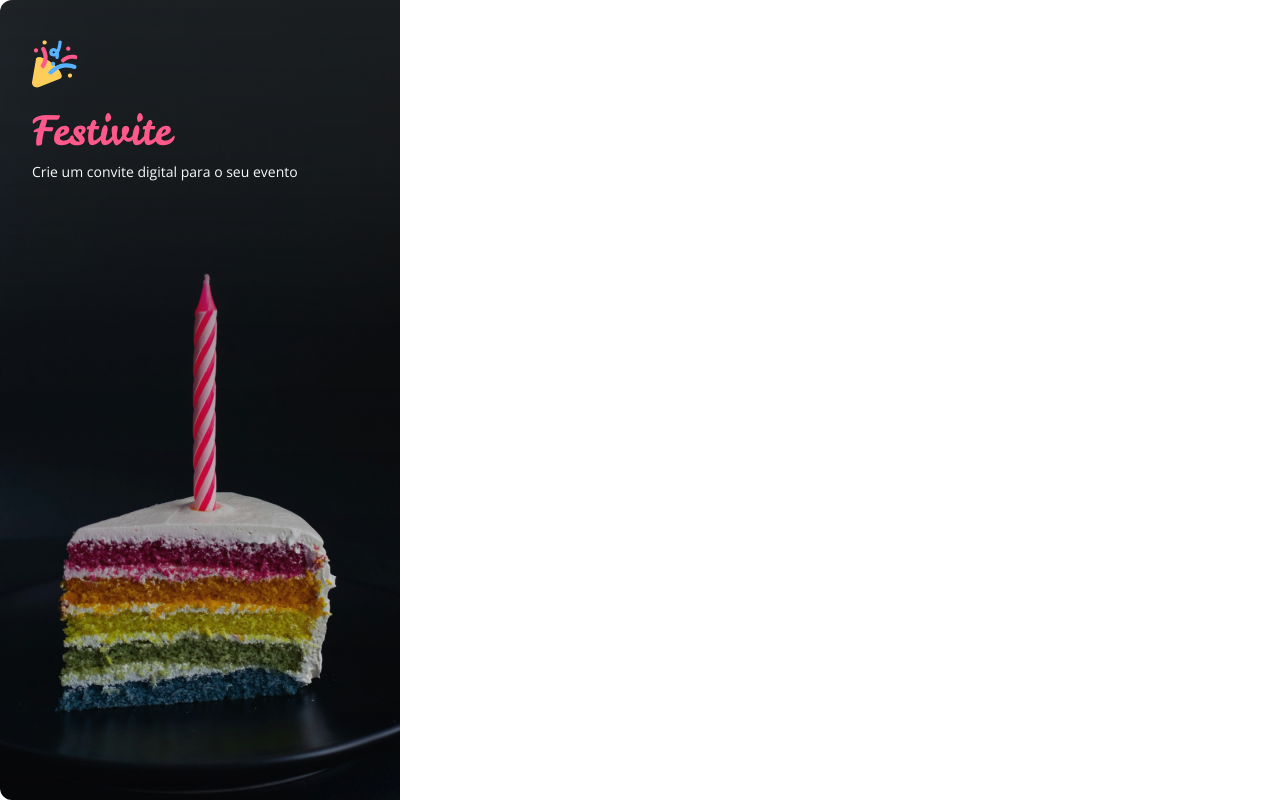
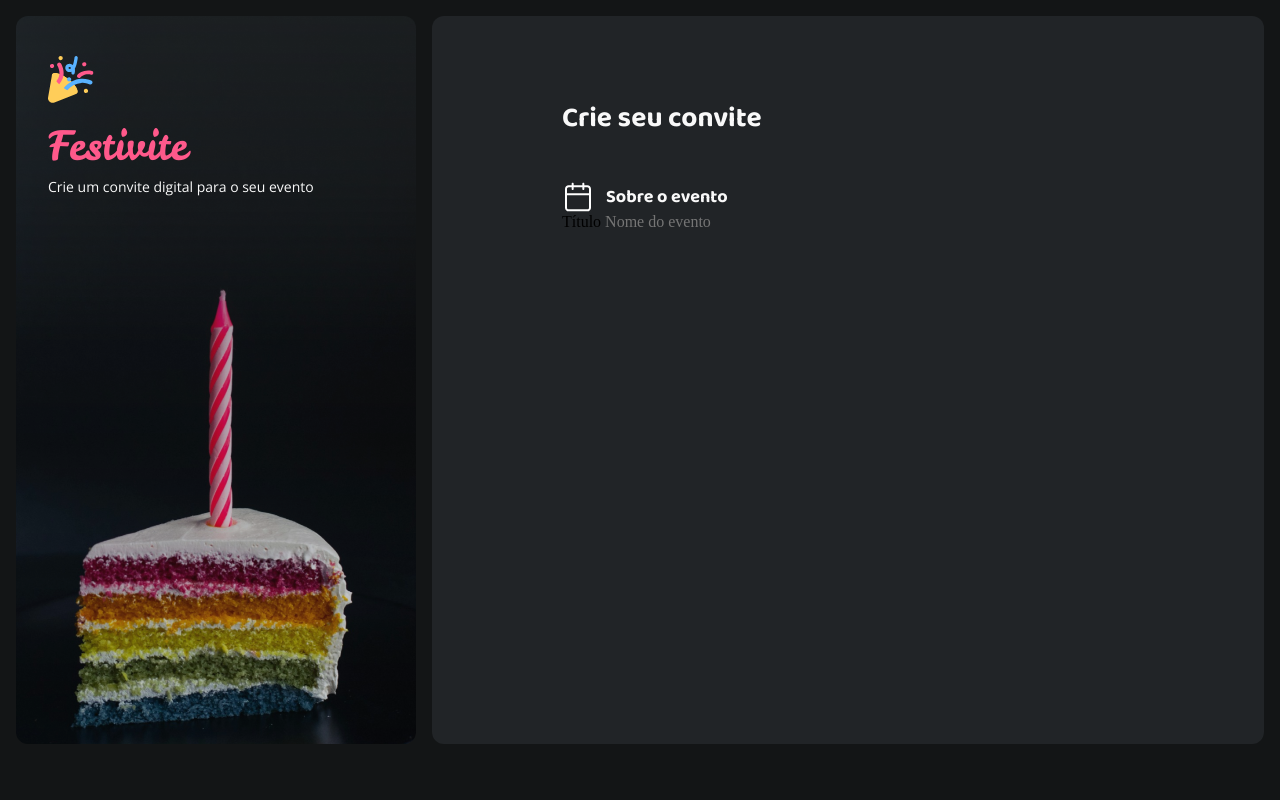
Before and after one commit to henriquefsousa/projetos-fullstack, a plain HTML site: page projeto6/index.html in a window 1280 px wide. Drawn offline with nearby package versions, Linux system fonts and the light colour scheme.

Commit message:
inicializando forms

```diff
--- a/projeto6/index.html
+++ b/projeto6/index.html
@@ -19,6 +19,22 @@
         </div>
       </header>
     </aside>
-    <main></main>
+    <main>
+        <div id="content">
+          <h1>Crie seu convite</h1>
+          <form>
+            <fieldset id="about">
+              <div class="legend">
+                <img src="assets/icons/calendar.svg" alt="icone de um calendario">
+                <legend>Sobre o evento</legend>
+              </div>
+              <div class="input input-1">
+                <label for="title">Título</label>
+                <input type="text" id="title" placeholder="Nome do evento">
+              </div>
+            </fieldset>
+          </form>
+        </div>
+    </main>
 </body>
 </html>
--- a/projeto6/styles/aside.css
+++ b/projeto6/styles/aside.css
@@ -2,13 +2,13 @@ aside{
   border-radius: 12px;
   padding-inline: 2rem;
   padding-top: 2.5rem;
+  min-width: 25rem;
   background-image: url(../assets/Background.png);
   background-size: 25rem 100vh;
   background-repeat: no-repeat;
-  height: 100vh;
+  height: 45.5rem;
   & img{
     width: 2.86rem;
-    height: 3rem;
   }
   & header{
     display: flex;
--- /dev/null
+++ b/projeto6/styles/fields/about.css
@@ -0,0 +1 @@
+#about{}
--- /dev/null
+++ b/projeto6/styles/fields/index.css
@@ -0,0 +1 @@
+@import url(about.css);
--- a/projeto6/styles/global.css
+++ b/projeto6/styles/global.css
@@ -48,8 +48,8 @@ h1, h2, h3{
   --f3: "Open Sans",sans-serif;
 
   --logo: 400 2.5rem var(--f1);
-  --hm: bold 1.75rem var(--f2);
-  --hsm: bold 1.125rem var(--f2);
+  --hm: 700 1.75rem var(--f2);
+  --hsm: 700 1.125rem var(--f2);
   --bmd: 400 1rem var(--f3);
   --bsm: 400 0.875rem var(--f3);
   --bxm: 400 0.75rem var(--f3);
@@ -58,3 +58,14 @@ h1, h2, h3{
 .semibold{
   font-weight: 600;
 }
+
+body{
+  padding: 1rem;
+  background-color: var(--shape-background);
+  display: flex;
+  overflow:hidden;
+}
+
+fieldset, input, legend{
+  all: unset;
+}
--- a/projeto6/styles/index.css
+++ b/projeto6/styles/index.css
@@ -1,2 +1,4 @@
 @import url(global.css);
 @import url(aside.css);
+@import url(main.css);
+@import url(fields/index.css);
--- /dev/null
+++ b/projeto6/styles/main.css
@@ -0,0 +1,37 @@
+main{
+  padding-inline: 8.125rem;
+  padding-block: 5rem;
+  border-radius: 12px;
+  width: 100%;
+  margin-left: 1rem;
+  background-color: var(--shape-body);
+  display: flex;
+  flex-direction: column;
+  gap: 2.5rem;
+  align-items: flex-start;
+  & h1{
+    font: var(--hm);
+    color: var(--text-heading);
+  }
+}
+
+#content{
+  width: 100%;
+  max-width: 600px;
+  margin: 0 auto;
+  display: flex;
+  flex-direction: column;
+  align-items: flex-start;
+  gap: 2.5rem;
+}
+
+.legend{
+  display: flex;
+  flex-direction: row;
+  align-items: center;
+  gap: .75rem;
+  & legend{
+    font: var(--hsm);
+    color: var(--text-heading);
+  }
+}
```
